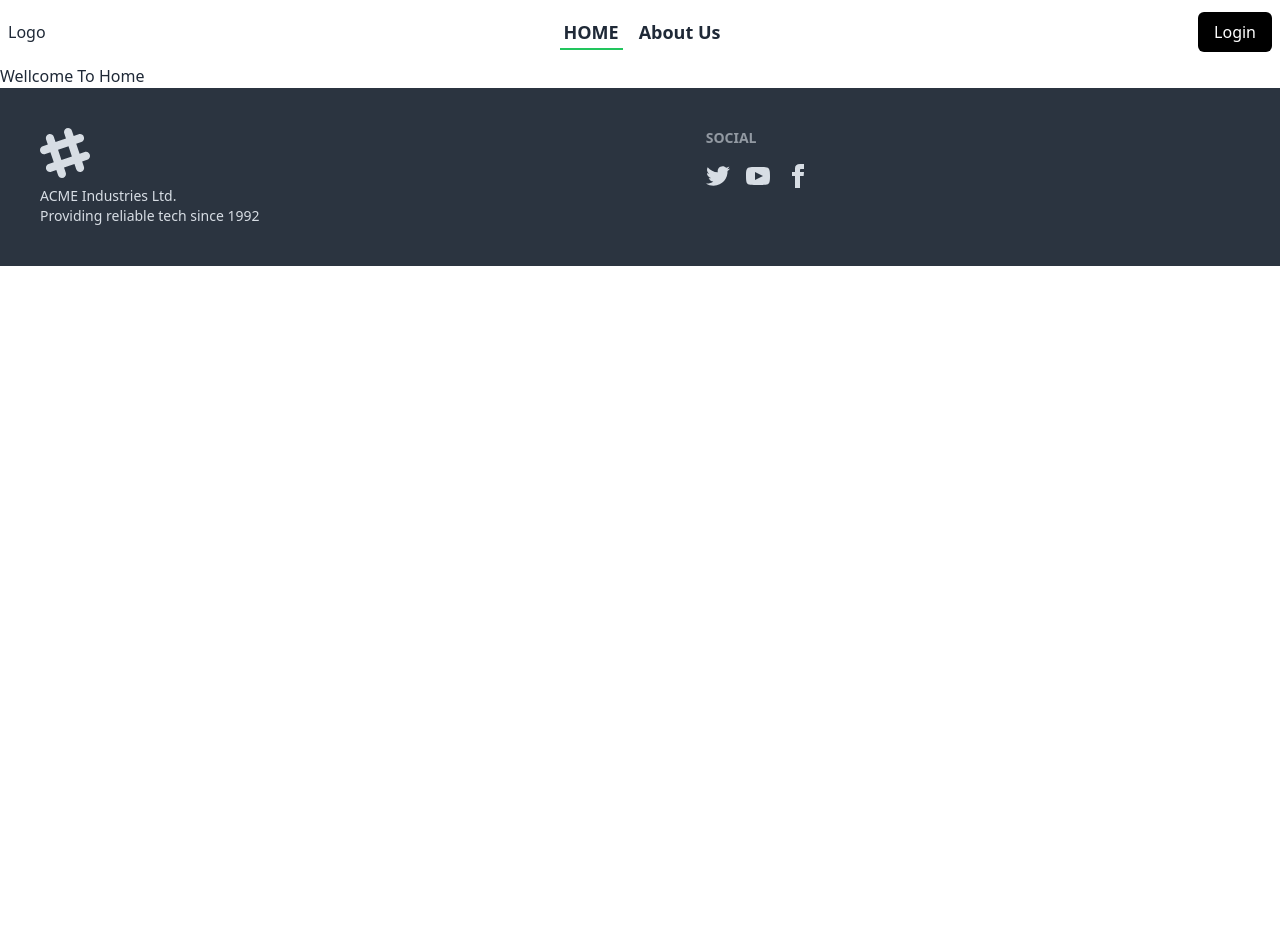
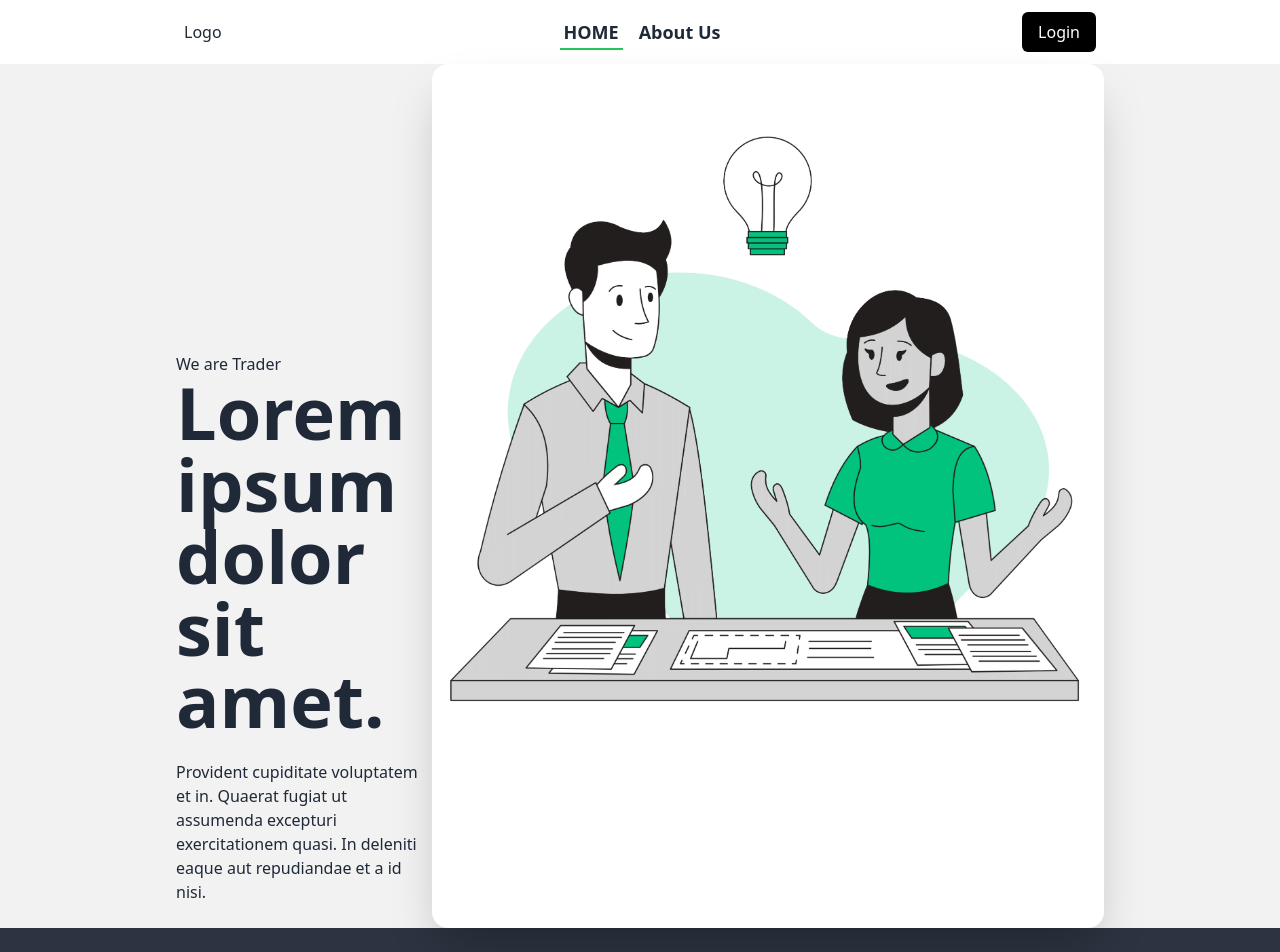
Before and after one commit to SilentNirab/Forex-02-Hero, a React (Vite) app: page / in a window 1280 px wide. Shown: the top 952 px of the page. Before the commit the page ends 800 px from the top, so only its background shows below. Built offline with nearby package versions, Linux system fonts and the light colour scheme; no server answers.

Commit message:
upadate banner

```diff
--- a/src/Pages/Home/Banner.jsx
+++ b/src/Pages/Home/Banner.jsx
@@ -0,0 +1,33 @@
+import Container from "../../Components/Container/Container";
+import banner from "../../assets/images/banner.png";
+
+const Banner = () => {
+  return (
+    <div>
+      <div className="hero min-h-screen bg-base-200">
+        <Container>
+          <div className="flex-col lg:flex  lg:flex-row lg:justify-between">
+            <div className="flex-col mt-72 align-center lg:text-left">
+              <div>
+                <p className="">We are Trader</p>
+              <h1 className="text-7xl font-bold">
+                Lorem ipsum dolor sit amet.
+              </h1>
+              <p className="py-6">
+                Provident cupiditate voluptatem et in. Quaerat fugiat ut
+                assumenda excepturi exercitationem quasi. In deleniti eaque aut
+                repudiandae et a id nisi.
+              </p>
+              </div>
+            </div>
+            <div className="card shrink-0 w-full max-w-2xl shadow-2xl bg-base-100">
+              <img src={banner} alt="" />
+            </div>
+          </div>
+        </Container>
+      </div>
+    </div>
+  );
+};
+
+export default Banner;
--- a/src/Pages/Home/Home.jsx
+++ b/src/Pages/Home/Home.jsx
@@ -1,10 +1,14 @@
+import Container from "../../Components/Container/Container";
+import Banner from "./Banner";
 
 const Home = () => {
     return (
-        <div className="">
-            <h1>Wellcome To Home
-            </h1>
-        </div>
+    <div>
+        <Container>
+
+        </Container>
+        <Banner></Banner>
+    </div>
     );
 };
 
--- a/src/Pages/Register/Register.jsx
+++ b/src/Pages/Register/Register.jsx
@@ -1,26 +1,30 @@
-import { useState } from 'react';
-import { useForm } from "react-hook-form"
-import { FaRegEye, FaRegEyeSlash } from 'react-icons/fa';
-import loginBg from '../../assets/images/login.webp'
-import { Link, useNavigate } from 'react-router-dom';
-import { Helmet } from 'react-helmet';
-import useAuth from '../../hooks/useAuth';
+import { useState } from "react";
+import { useForm } from "react-hook-form";
+import { FaRegEye, FaRegEyeSlash } from "react-icons/fa";
+import loginBg from "../../assets/images/login.webp";
+import { Link, useNavigate } from "react-router-dom";
+import { Helmet } from "react-helmet";
+import useAuth from "../../hooks/useAuth";
 const Register = () => {
-    const { createUser} = useAuth();
-    const { register, handleSubmit, formState: { errors } } = useForm();
+  const { createUser } = useAuth();
+  const {
+    register,
+    handleSubmit,
+    formState: { errors },
+  } = useForm();
   const [showPassword, setShowPassword] = useState(false);
   const navigete = useNavigate();
-    const onSubmit = data => {
+  const onSubmit = (data) => {
     console.log(data);
     createUser(data.email, data.password)
-            .then(result => {
+      .then((result) => {
         console.log(result.user);
-                navigete('/')
+        navigete("/");
       })
-            .catch(error => {
+      .catch((error) => {
         console.error(error);
-            })
-    }
+      });
+  };
 
   return (
     <div className="bg-white">
@@ -29,46 +33,103 @@ const Register = () => {
       </Helmet>
       <div className="flex flex-col md:flex-row items-center justify-between space-y-8">
         <div className=" min-h-[550px] md:min-h-screen hidden md:flex items-center px-20 md:w-2/4">
-                    <img className='w-full' src={loginBg} alt="Login image" />
+          <img className="w-full" src={loginBg} alt="Login image" />
         </div>
         <div className="md:w-2/4 px-10 lg:px-20 lg:pr-40">
           <div className="w-full border border-gray-200 rounded-lg py-5 px-7 space-y-6 mb-10 md:mb-0">
-                            <h3 className='text-2xl text-[#333] font-bold capitalize text-center'>REGISTRATION</h3>
+            <h3 className="text-2xl text-[#333] font-bold capitalize text-center">
+              REGISTRATION
+            </h3>
 
-                            <form className="w-full flex flex-col gap-2" onSubmit={handleSubmit(onSubmit)}>
+            <form
+              className="w-full flex flex-col gap-2"
+              onSubmit={handleSubmit(onSubmit)}
+            >
+              <label className="font-bold text-[#333]">Full Name</label>
+              <input
+                className="bg-green-100 text-black rounded-md p-4 F3F3F3 placeholder:#9D9C9C"
+                placeholder="Enter your name"
+                type="text"
+                {...register("name", { required: true })}
+                aria-invalid={errors.firstName ? "true" : "false"}
+              />
 
-                                <label className='font-bold text-[#333]'>Full Name</label>
-                                <input className="bg-green-100 text-black rounded-md p-4 F3F3F3 placeholder:#9D9C9C" placeholder="Enter your name" type='text' {...register("name", { required: true })} aria-invalid={errors.firstName ? "true" : "false"} />
+              <label className="font-bold text-[#333]">Client ID</label>
+              <input
+                className="bg-green-100 text-black rounded-md p-4 F3F3F3 placeholder:#9D9C9C"
+                placeholder="Enter your username"
+                type="text"
+                {...register("username", { required: true })}
+                aria-invalid={errors.firstName ? "true" : "false"}
+              />
 
-                                <label className='font-bold text-[#333]'>Client ID</label>
-                                <input className="bg-green-100 text-black rounded-md p-4 F3F3F3 placeholder:#9D9C9C" placeholder="Enter your username" type='text' {...register("username", { required: true })} aria-invalid={errors.firstName ? "true" : "false"} />
+              <label className="font-bold text-[#333]">Email</label>
+              <input
+                className="bg-green-100 text-black rounded-md p-4 F3F3F3 placeholder:#9D9C9C"
+                placeholder="Enter your email"
+                type="email"
+                {...register("email", {
+                  required: "Email Address is required",
+                })}
+                aria-invalid={errors.firstName ? "true" : "false"}
+              />
 
-                                <label className='font-bold text-[#333]'>Email</label>
-                                <input className="bg-green-100 text-black rounded-md p-4 F3F3F3 placeholder:#9D9C9C" placeholder="Enter your email" type='email' {...register("email", { required: "Email Address is required" })} aria-invalid={errors.firstName ? "true" : "false"} />
-
-                                <label className='font-bold text-[#333]'>Password</label>
+              <label className="font-bold text-[#333]">Password</label>
               <div className=" form-control relative">
-
-                                    <input type={
-                                        showPassword ? 'text' : 'password'
-                                    } {...register("password", {
+                <input
+                  type={showPassword ? "text" : "password"}
+                  {...register("password", {
                     required: true,
                     minLength: 6,
                     maxLength: 20,
-                                        pattern: /(?=.*[A-Z])(?=.*[0-9])(?=.*[a-z])/
-                                    })} name="password" id="password" placeholder="Password" className="bg-green-100 text-black rounded-md p-4 F3F3F3 placeholder:#9D9C9C" />
-                                    {errors.password?.type === 'required' && <p className="text-[#F7A582]">Password is required</p>}
-                                    {errors.password?.type === 'minLength' && <p className="text-[#F7A582]">Password must be 6 characters</p>}
-                                    {errors.password?.type === 'maxLength' && <p className="text-[#F7A582]">Password must be less than 20 characters</p>}
-                                    {errors.password?.type === 'pattern' && <p className="text-[#F7A582]">Password must have one Uppercase one lower case and one number.</p>}
-                                    <span className="absolute top-5 right-4" onClick={() => setShowPassword(!showPassword)}>
-                                        {
-                                            showPassword ? <FaRegEyeSlash></FaRegEyeSlash> : <FaRegEye></FaRegEye>
-                                        }
+                    pattern: /(?=.*[A-Z])(?=.*[0-9])(?=.*[a-z])/,
+                  })}
+                  name="password"
+                  id="password"
+                  placeholder="Password"
+                  className="bg-green-100 text-black rounded-md p-4 F3F3F3 placeholder:#9D9C9C"
+                />
+                {errors.password?.type === "required" && (
+                  <p className="text-[#F7A582]">Password is required</p>
+                )}
+                {errors.password?.type === "minLength" && (
+                  <p className="text-[#F7A582]">
+                    Password must be 6 characters
+                  </p>
+                )}
+                {errors.password?.type === "maxLength" && (
+                  <p className="text-[#F7A582]">
+                    Password must be less than 20 characters
+                  </p>
+                )}
+                {errors.password?.type === "pattern" && (
+                  <p className="text-[#F7A582]">
+                    Password must have one Uppercase one lower case and one
+                    number.
+                  </p>
+                )}
+                <span
+                  className="absolute top-5 right-4"
+                  onClick={() => setShowPassword(!showPassword)}
+                >
+                  {showPassword ? (
+                    <FaRegEyeSlash></FaRegEyeSlash>
+                  ) : (
+                    <FaRegEye></FaRegEye>
+                  )}
                 </span>
               </div>
-                                <input className="bg-[#0D1821] transition ease-in-out text-xl font-bold py-2 my-2 hover:bg-green-500 text-white rounded-lg col-span-2" type="submit" value="Continue" />
-                                <p className='text-center text-[#6C6B6B]'>Already registered? Go to <Link to={'/login'} className="text-green-500 font-bold">Login</Link></p>
+              <input
+                className="bg-[#0D1821] transition ease-in-out text-xl font-bold py-2 my-2 hover:bg-green-500 text-white rounded-lg col-span-2"
+                type="submit"
+                value="Continue"
+              />
+              <p className="text-center text-[#6C6B6B]">
+                Already registered? Go to{" "}
+                <Link to={"/login"} className="text-green-500 font-bold">
+                  Login
+                </Link>
+              </p>
             </form>
           </div>
         </div>
--- a/src/Pages/Shared/Navbar/Navbar.jsx
+++ b/src/Pages/Shared/Navbar/Navbar.jsx
@@ -1,4 +1,5 @@
 import { NavLink } from "react-router-dom";
+import Container from "../../../Components/Container/Container";
 
 const Navbar = () => {
   const NavNavLinks = (
@@ -34,8 +35,8 @@ const Navbar = () => {
     </>
   );
   return (
-    <div className="">
-      <div className="navbar bg-base-100 max-w-7xl mx-auto">
+    <Container >
+      <div className="navbar bg-base-100 ">
         <div className="navbar-start">
           <div className="dropdown">
             <label tabIndex={0} className="btn btn-ghost lg:hidden">
@@ -76,7 +77,7 @@ const Navbar = () => {
           </NavLink>
         </div>
       </div>
-    </div>
+    </Container>
   );
 };
 
```
Also changed, not shown: src/assets/images/banner.png (added). Lines whose indentation alone changed are shown as unchanged.
